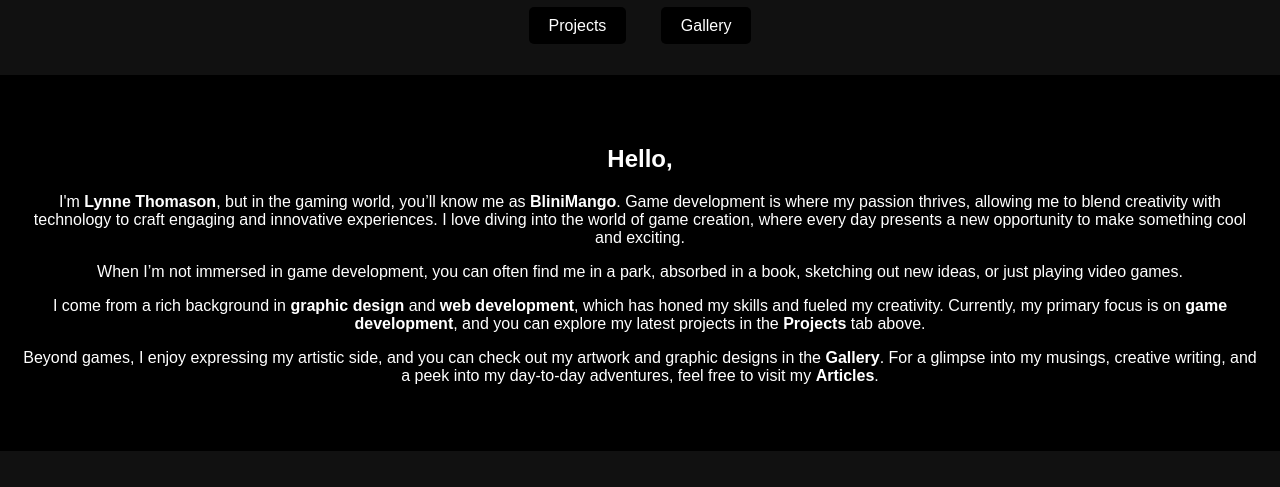
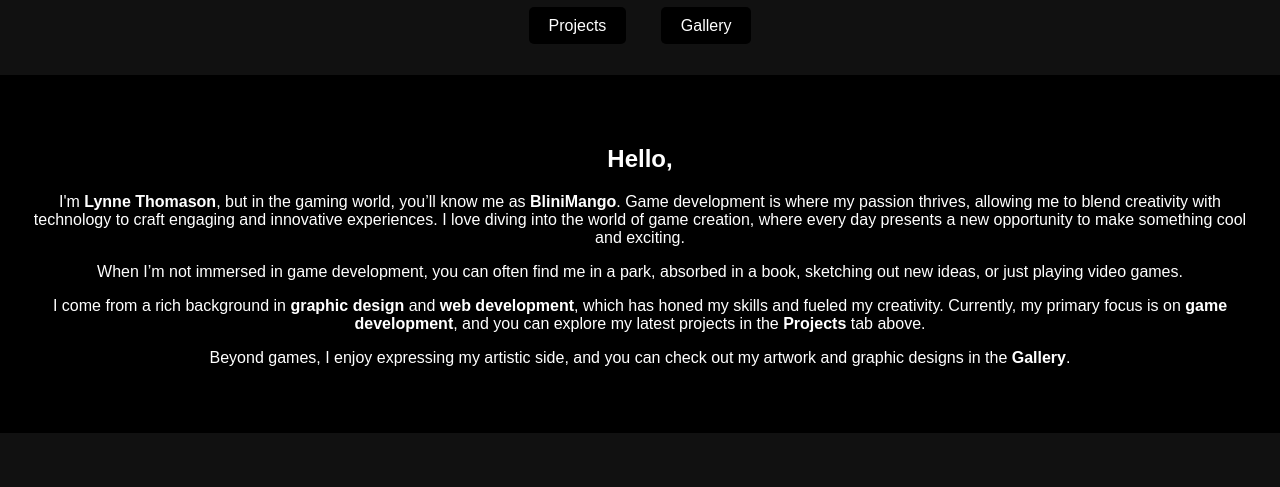
Before and after one commit to LynnePLex/portfolio-website, a plain HTML site: page index.html in a window 1280 px wide. Shown: the part 100-587 px from the top of the page. Drawn offline with Linux system fonts and the light colour scheme.

Commit message:
Intro Text update

```diff
--- a/index.html
+++ b/index.html
@@ -23,7 +23,7 @@
             <p>I'm <strong>Lynne Thomason</strong>, but in the gaming world, you’ll know me as <strong>BliniMango</strong>. Game development is where my passion thrives, allowing me to blend creativity with technology to craft engaging and innovative experiences. I love diving into the world of game creation, where every day presents a new opportunity to make something cool and exciting.</p>
             <p>When I’m not immersed in game development, you can often find me in a park, absorbed in a book, sketching out new ideas, or just playing video games.</p>
             <p>I come from a rich background in <strong>graphic design</strong> and <strong>web development</strong>, which has honed my skills and fueled my creativity. Currently, my primary focus is on <strong>game development</strong>, and you can explore my latest projects in the <strong>Projects</strong> tab above.</p>
-            <p>Beyond games, I enjoy expressing my artistic side, and you can check out my artwork and graphic designs in the <strong>Gallery</strong>. For a glimpse into my musings, creative writing, and a peek into my day-to-day adventures, feel free to visit my <strong>Articles</strong>.</p>
+            <p>Beyond games, I enjoy expressing my artistic side, and you can check out my artwork and graphic designs in the <strong>Gallery</strong>.</p>
         </div>
     </section>
 
```
